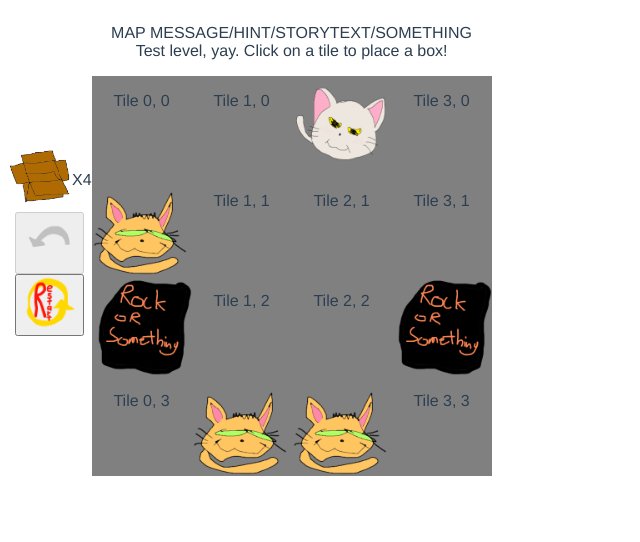
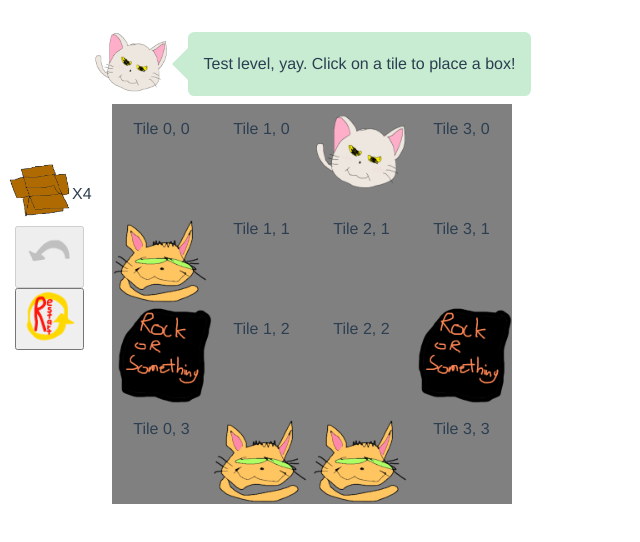
Before and after one commit to enwrath/catpuzzle, a Vue app: page /#/game/1 in a window 1280 px wide. Shown: the top 542 px of the page, without its empty margins (0-640 px from the left). Built offline with nearby package versions, Linux system fonts and the light colour scheme.

Commit message:
Move level info messages to own component and bit of styling

```diff
--- /dev/null
+++ b/src/components/LevelMessage.vue
@@ -0,0 +1,53 @@
+<template>
+  <div class="main">
+    <img :src="require(`@/assets/cat.png`)" />
+    <div class="bubble">
+      <span>{{ message }}</span>
+    </div>
+  </div>
+</template>
+
+<script>
+export default {
+  name: 'LevelMessage',
+  props: {
+    message: String
+  }
+}
+</script>
+
+<!-- Add "scoped" attribute to limit CSS to this component only -->
+<style scoped>
+.main {
+  display: flex;
+  flex-direction: row;
+  margin-top: 1em;
+}
+.bubble {
+  position: relative;
+	background: #c7ecd2;
+	border-radius: .4em;
+  display: inline-block;
+  display: flex;
+  align-items: center;
+  margin: 0.5em 0 0.5em 1em;
+  padding: 1em;
+}
+
+.bubble:after {
+	content: '';
+	position: absolute;
+	left: 0;
+	top: 50%;
+	width: 0;
+	height: 0;
+	border: 1em solid transparent;
+	border-right-color: #c7ecd2;
+	border-left: 0;
+	margin-top: -1em;
+	margin-left: -1em;
+}
+img {
+  max-height: 5em;
+}
+</style>
--- a/src/views/Game.vue
+++ b/src/views/Game.vue
@@ -7,8 +7,7 @@
       </div>
 
       <div v-if="'message' in levelData">
-        <p>MAP MESSAGE/HINT/STORYTEXT/SOMETHING
-        <br />{{levelData.message}}</p>
+        <LevelMessage :message="levelData.message"></LevelMessage>
       </div>
       <Board @placebox="boxPlaced" :data="data"></Board>
     </div>
@@ -19,12 +18,13 @@
 import Board from '@/components/Board.vue';
 import Sidebar from '@/components/Sidebar.vue';
 import PuzzleCompleted from '@/components/PuzzleCompleted.vue';
+import LevelMessage from '@/components/LevelMessage.vue';
 import levelList from "@/data/levellist.json";
 
 export default {
   name: 'Game',
   components: {
-    Board, Sidebar, PuzzleCompleted
+    Board, Sidebar, PuzzleCompleted, LevelMessage
   },
   data() {
     return {
```
